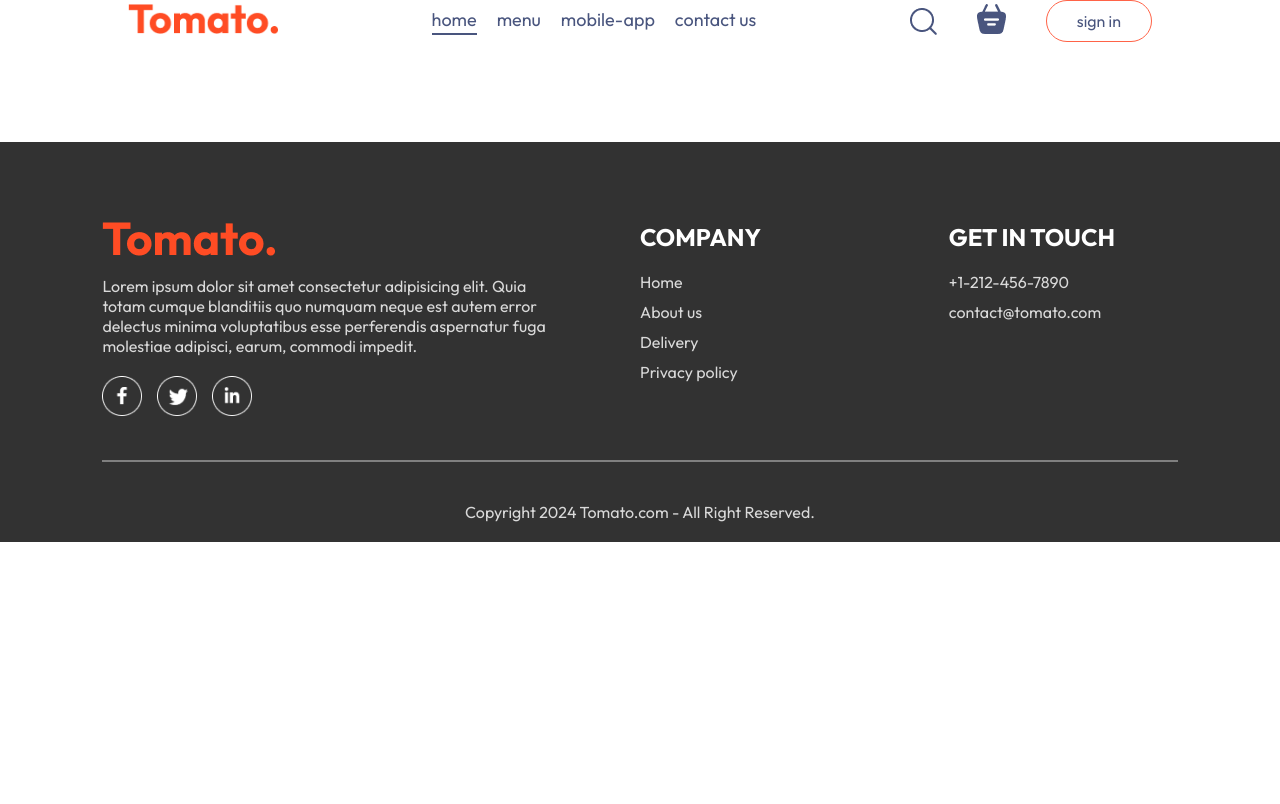
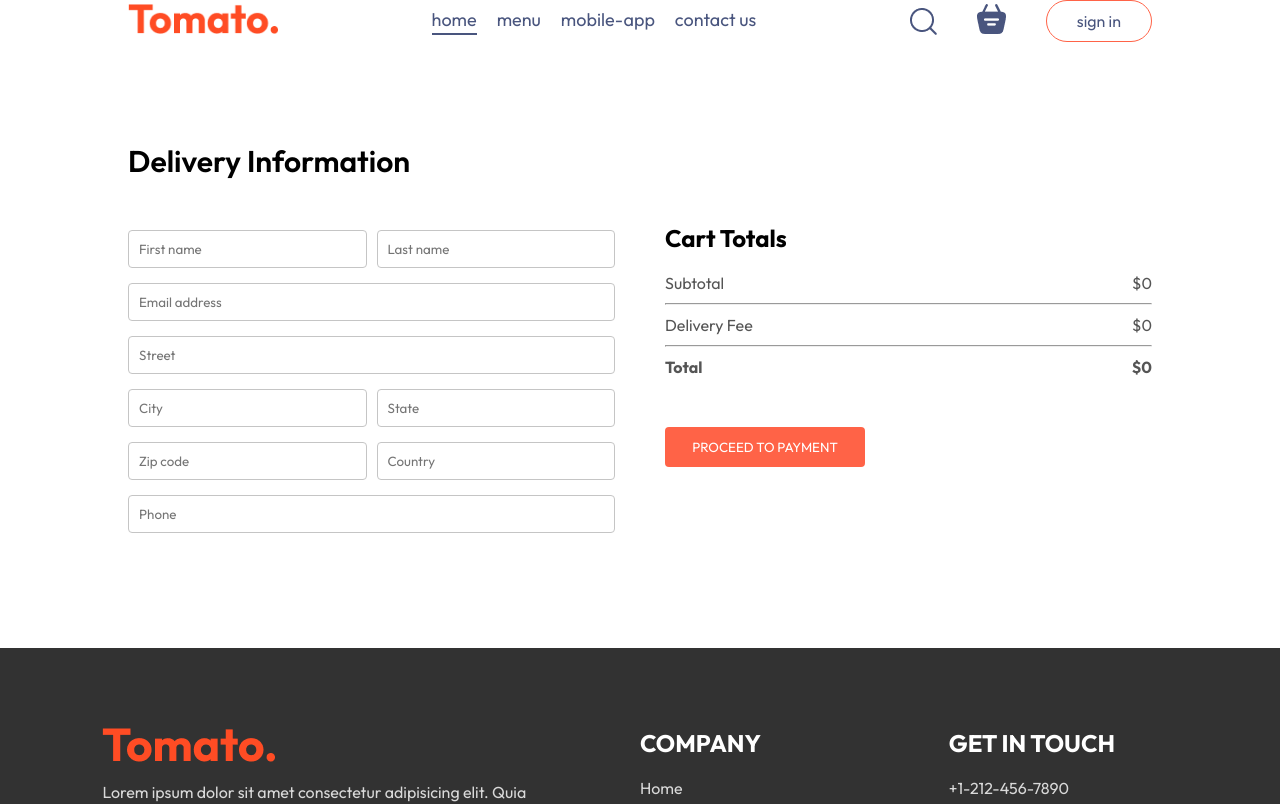
Before and after one commit to Kalpeshpagar/Food-Del, a React (Vite) app in the folder frontend/: page /order in a window 1280 px wide. Shown: the top 804 px of the page. Built offline with nearby package versions, Linux system fonts and the light colour scheme.

Commit message:
place order component done.

```diff
--- a/frontend/src/pages/Cart/Cart.jsx
+++ b/frontend/src/pages/Cart/Cart.jsx
@@ -1,8 +1,12 @@
 import React, { useContext } from 'react'
 import './Cart.css'
+import {useNavigate} from 'react-router-dom'
+import { StoreContext } from '../../context/StoreContext'
 
 const Cart = () => {
   const {cartItems, food_list, removeFromCart, getTotalCartAmount} = useContext(StoreContext)
+
+  const navigate = useNavigate();
   return (
     <div className='cart'>
       <div className="cart-items">
@@ -44,14 +48,14 @@
             </div>
             <div className="cart-total-details">
               <p>Delivery Fee</p>
-              <p>${2}</p>
+              <p>${getTotalCartAmount() === 0?0:2}</p>
             </div>
             <div className="cart-total-details">
               <b>Total</b>
-              <b>${getTotalCartAmount()+2}</b>
+              <b>${getTotalCartAmount === 0?0:getTotalCartAmount()+2}</b>
             </div>
           </div>
-            <button>PROCEED TO CHECKOUT</button>
+            <button onClick={()=>navigate('/order')}>PROCEED TO CHECKOUT</button>
         </div>
         <div className="cart-promocode">
           <p>If you have promo code, Enter it here</p>
@@ -64,7 +68,5 @@
     </div>
   )
 }
-import './Cart.css'
-import { StoreContext } from '../../context/StoreContext'
 
 export default Cart
--- a/frontend/src/pages/PlaceOrder/PlaceOrder.css
+++ b/frontend/src/pages/PlaceOrder/PlaceOrder.css
@@ -0,0 +1,35 @@
+.place-order{
+    display: flex;
+    align-items: center;
+    justify-content: space-between;
+    gap: 50px;
+    margin-top: 100px;
+}
+.place-order-left{
+    width: 100%;
+    max-width: max(30%,500px);
+}
+.place-order-left .title{
+    font-size: 30px;
+    font-weight: 600;
+    margin-bottom: 50px;
+}
+.place-order-left input{
+    margin-bottom: 15px;
+    width: 100%;
+    padding: 10px;
+    border: 1px solid #c5c5c5;
+    border-radius: 4px;
+    outline-color: tomato;
+}
+.place-order-left .multi-fields{
+    display: flex;
+    gap: 10px;
+}
+.place-order-right{
+    width: 100%;
+    max-width: max(40%,500px);
+}
+.place-order .cart-total button{
+    margin-top: 30px;
+}
--- a/frontend/src/pages/PlaceOrder/PlaceOrder.jsx
+++ b/frontend/src/pages/PlaceOrder/PlaceOrder.jsx
@@ -1,11 +1,52 @@
-import React from 'react'
+import React, { useContext } from 'react'
 import './PlaceOrder.css'
+import { StoreContext } from '../../context/StoreContext'
 
 const PlaceOrder = () => {
+  const { getTotalCartAmount } = useContext(StoreContext);
   return (
-    <div>
-
-    </div>
+    <form className='place-order'>
+      <div className="place-order-left">
+        <p className="title">Delivery Information</p>
+        <div className="multi-fields">
+          <input type="text" placeholder='First name' />
+          <input type="text" placeholder='Last name' />
+        </div>
+        <input type="email" placeholder='Email address' />
+          <input type="text" placeholder='Street' />
+        <div className="multi-fields">
+          <input type="text" placeholder='City' />
+          <input type="text" placeholder='State' />
+          </div>
+        <div className="multi-fields">
+          <input type="text" placeholder='Zip code' />
+          <input type="text" placeholder='Country' />
+        </div>
+        <input type="text" placeholder='Phone' />
+      </div>
+      <div className="place-order-right">
+        <div className="cart-total">
+          <h2>Cart Totals</h2>
+          <div>
+            <div className="cart-total-details">
+              <p>Subtotal</p>
+              <p>${getTotalCartAmount()}</p>
+            </div>
+            <hr />
+            <div className="cart-total-details">
+              <p>Delivery Fee</p>
+              <p>${getTotalCartAmount()===0?0:2}</p>
+            </div>
+            <hr />
+            <div className="cart-total-details">
+              <b>Total</b>
+              <b>${getTotalCartAmount()===0?0:getTotalCartAmount()+2}</b>
+            </div>
+          </div>
+            <button >PROCEED TO PAYMENT</button>
+        </div>
+      </div>
+    </form>
   )
 }
 
```
